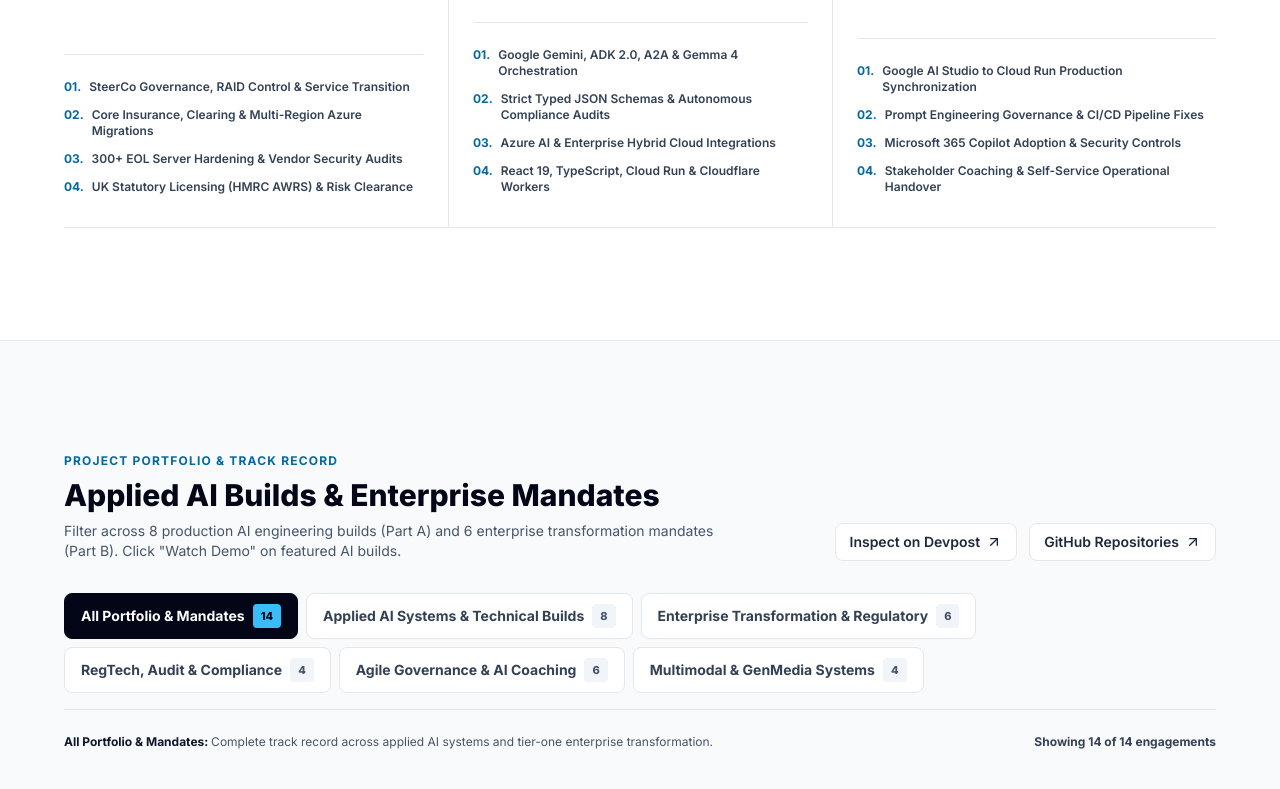
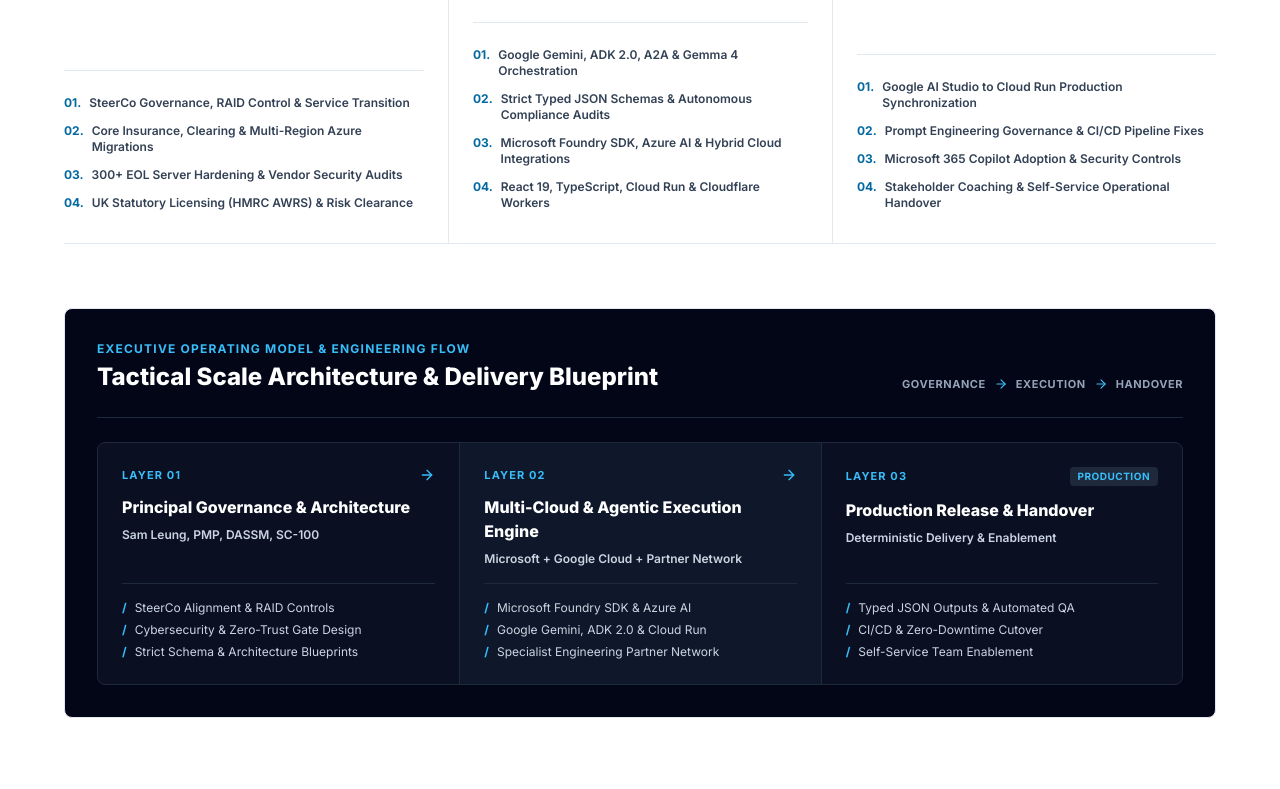
Before and after one commit to Samgorleung/tactical-scale, a React (Vite) app: page / in a window 1280 px wide. Shown: the part 2440-3229 px from the top of the page. Built offline with nearby package versions, Linux system fonts and the light colour scheme.

Commit message:
Add MS Foundry SDK badge, executive architecture blueprint, and principal portrait

```diff
--- a/src/App.tsx
+++ b/src/App.tsx
@@ -20,6 +20,7 @@ export function App() {
   const [mobileMenuOpen, setMobileMenuOpen] = useState<boolean>(false);
   const [activeVideoItem, setActiveVideoItem] = useState<PortfolioItem | null>(null);
   const [showAllBadges, setShowAllBadges] = useState<boolean>(false);
+  const [portraitError, setPortraitError] = useState<boolean>(false);
 
   useEffect(() => {
     function handleKeyDown(e: KeyboardEvent) {
@@ -525,7 +526,7 @@ export function App() {
                 </li>
                 <li className="flex items-start space-x-2">
                   <span className="text-sky-700 font-bold">03.</span>
-                  <span>Azure AI & Enterprise Hybrid Cloud Integrations</span>
+                  <span>Microsoft Foundry SDK, Azure AI & Hybrid Cloud Integrations</span>
                 </li>
                 <li className="flex items-start space-x-2">
                   <span className="text-sky-700 font-bold">04.</span>
@@ -565,6 +566,127 @@ export function App() {
                   <span>Stakeholder Coaching & Self-Service Operational Handover</span>
                 </li>
               </ul>
+            </div>
+          </div>
+
+          {/* Executive Architecture & Operating Model Diagram */}
+          <div className="mt-16 border border-slate-200 rounded-lg bg-slate-950 text-white p-6 sm:p-8">
+            <div className="flex flex-col md:flex-row md:items-end justify-between gap-4 pb-6 border-b border-slate-800">
+              <div>
+                <div className="text-xs font-bold uppercase tracking-widest text-sky-400 mb-1">
+                  Executive Operating Model & Engineering Flow
+                </div>
+                <h4 className="text-xl sm:text-2xl font-extrabold text-white">
+                  Tactical Scale Architecture & Delivery Blueprint
+                </h4>
+              </div>
+              <div className="flex items-center space-x-2 text-[11px] font-bold uppercase tracking-wider text-slate-400 shrink-0">
+                <span>Governance</span>
+                <ArrowRight className="w-3.5 h-3.5 text-sky-400" />
+                <span>Execution</span>
+                <ArrowRight className="w-3.5 h-3.5 text-sky-400" />
+                <span>Handover</span>
+              </div>
+            </div>
+
+            <div className="grid lg:grid-cols-3 gap-0 mt-6 border border-slate-800 rounded-lg divide-y lg:divide-y-0 lg:divide-x divide-slate-800 bg-slate-900/60">
+              {/* Layer 01 */}
+              <div className="p-6 relative flex flex-col justify-between">
+                <div>
+                  <div className="flex items-center justify-between gap-2 mb-3">
+                    <span className="text-[11px] font-bold uppercase tracking-widest text-sky-400">
+                      Layer 01
+                    </span>
+                    <ArrowRight className="hidden lg:block w-4 h-4 text-sky-400" />
+                  </div>
+                  <h5 className="text-base font-extrabold text-white mb-2">
+                    Principal Governance & Architecture
+                  </h5>
+                  <div className="text-xs font-semibold text-slate-300 mb-4">
+                    Sam Leung, PMP, DASSM, SC-100
+                  </div>
+                </div>
+                <ul className="text-xs text-slate-300 space-y-1.5 pt-4 border-t border-slate-800">
+                  <li className="flex items-start space-x-2">
+                    <span className="text-sky-400 font-bold">/</span>
+                    <span>SteerCo Alignment & RAID Controls</span>
+                  </li>
+                  <li className="flex items-start space-x-2">
+                    <span className="text-sky-400 font-bold">/</span>
+                    <span>Cybersecurity & Zero-Trust Gate Design</span>
+                  </li>
+                  <li className="flex items-start space-x-2">
+                    <span className="text-sky-400 font-bold">/</span>
+                    <span>Strict Schema & Architecture Blueprints</span>
+                  </li>
+                </ul>
+              </div>
+
+              {/* Layer 02 */}
+              <div className="p-6 relative flex flex-col justify-between bg-slate-900">
+                <div>
+                  <div className="flex items-center justify-between gap-2 mb-3">
+                    <span className="text-[11px] font-bold uppercase tracking-widest text-sky-400">
+                      Layer 02
+                    </span>
+                    <ArrowRight className="hidden lg:block w-4 h-4 text-sky-400" />
+                  </div>
+                  <h5 className="text-base font-extrabold text-white mb-2">
+                    Multi-Cloud & Agentic Execution Engine
+                  </h5>
+                  <div className="text-xs font-semibold text-slate-300 mb-4">
+                    Microsoft + Google Cloud + Partner Network
+                  </div>
+                </div>
+                <ul className="text-xs text-slate-300 space-y-1.5 pt-4 border-t border-slate-800">
+                  <li className="flex items-start space-x-2">
+                    <span className="text-sky-400 font-bold">/</span>
+                    <span>Microsoft Foundry SDK & Azure AI</span>
+                  </li>
+                  <li className="flex items-start space-x-2">
+                    <span className="text-sky-400 font-bold">/</span>
+                    <span>Google Gemini, ADK 2.0 & Cloud Run</span>
+                  </li>
+                  <li className="flex items-start space-x-2">
+                    <span className="text-sky-400 font-bold">/</span>
+                    <span>Specialist Engineering Partner Network</span>
+                  </li>
+                </ul>
+              </div>
+
+              {/* Layer 03 */}
+              <div className="p-6 flex flex-col justify-between">
+                <div>
+                  <div className="flex items-center justify-between gap-2 mb-3">
+                    <span className="text-[11px] font-bold uppercase tracking-widest text-sky-400">
+                      Layer 03
+                    </span>
+                    <span className="text-[10px] font-bold uppercase tracking-wider px-2 py-0.5 rounded bg-slate-800 text-sky-400">
+                      Production
+                    </span>
+                  </div>
+                  <h5 className="text-base font-extrabold text-white mb-2">
+                    Production Release & Handover
+                  </h5>
+                  <div className="text-xs font-semibold text-slate-300 mb-4">
+                    Deterministic Delivery & Enablement
+                  </div>
+                </div>
+                <ul className="text-xs text-slate-300 space-y-1.5 pt-4 border-t border-slate-800">
+                  <li className="flex items-start space-x-2">
+                    <span className="text-sky-400 font-bold">/</span>
+                    <span>Typed JSON Outputs & Automated QA</span>
+                  </li>
+                  <li className="flex items-start space-x-2">
+                    <span className="text-sky-400 font-bold">/</span>
+                    <span>CI/CD & Zero-Downtime Cutover</span>
+                  </li>
+                  <li className="flex items-start space-x-2">
+                    <span className="text-sky-400 font-bold">/</span>
+                    <span>Self-Service Team Enablement</span>
+                  </li>
+                </ul>
+              </div>
             </div>
           </div>
         </div>
@@ -1092,7 +1214,7 @@ export function App() {
                   </li>
                   <li>
                     <strong className="text-slate-950">Certified Stack:</strong> SC-100 Expert,
-                    AI-102 & AZ-104
+                    AI-102, AZ-104 & MS Foundry SDK
                   </li>
                   <li>
                     <strong className="text-slate-950">Infrastructure:</strong> Azure, M365/O365
@@ -1127,16 +1249,39 @@ export function App() {
           <div className="bg-slate-950 text-white rounded-lg p-8 sm:p-10 border border-slate-800">
             <div className="grid lg:grid-cols-3 gap-10 items-start">
               <div className="lg:col-span-2">
-                <div className="text-xs font-bold uppercase tracking-widest text-sky-400 mb-2">
+                <div className="flex flex-col sm:flex-row sm:items-center gap-5 mb-6 pb-6 border-b border-slate-800">
+                  <div className="w-24 h-24 sm:w-28 sm:h-28 rounded-lg overflow-hidden border-2 border-slate-700 bg-slate-900 shrink-0 flex items-center justify-center">
+                    {!portraitError ? (
+                      <img
+                        src="/sam-leung.jpg"
+                        alt="Sam Leung, PMP, DASSM"
+                        className="w-full h-full object-cover object-top"
+                        onError={() => setPortraitError(true)}
+                      />
+                    ) : (
+                      <div className="text-center">
+                        <div className="text-2xl font-extrabold tracking-tight text-sky-400">
+                          SL
+                        </div>
+                        <div className="text-[10px] font-bold uppercase tracking-wider text-slate-400 mt-0.5">
+                          Principal
+                        </div>
+                      </div>
+                    )}
+                  </div>
+                  <div>
+                    <div className="text-xs font-bold uppercase tracking-widest text-sky-400 mb-1.5">
                       Principal Consultant & Founder | Greater London, UK
                     </div>
                     <h3 className="text-3xl font-extrabold mb-1">
                       Sam Leung, PMP, DASSM
                     </h3>
-                <p className="text-xs text-slate-400 font-medium mb-6">
-                  Trading as: Sam Leung T/A Tactical Scale (Sole Trader transitioning to UK Limited
-                  Company)
+                    <p className="text-xs text-slate-400 font-medium">
+                      Trading as: Sam Leung T/A Tactical Scale (Sole Trader transitioning to UK
+                      Limited Company)
                     </p>
+                  </div>
+                </div>
 
                 <ul className="space-y-3 text-xs sm:text-sm text-slate-300 mb-6 leading-relaxed">
                   <li className="flex items-start space-x-2.5">
@@ -1458,6 +1603,13 @@ const CERTIFICATION_BADGES: {
     imageUrl: '/Badges/microsoft-certified-associate-badge.svg',
   },
   {
+    issuer: 'Microsoft',
+    code: 'MS Foundry SDK',
+    name: 'Generative AI Chat Apps with Microsoft Foundry SDK',
+    tier: 'Microsoft Applied Skills',
+    imageUrl: '/Badges/applied-skill.svg',
+  },
+  {
     issuer: 'Google Cloud',
     code: 'Gemini Multi-Agent',
     name: 'Orchestrate Multi-Agent Workflows with Gemini Enterprise',
@@ -1472,39 +1624,39 @@ const CERTIFICATION_BADGES: {
     imageUrl: '/Badges/develop-ai-powered-prototypes-in-google-ai-studio.png',
   },
   {
+    issuer: 'PMI',
+    code: 'PMI Agentic AI Lab',
+    name: 'Agentic AI Build Lab for Project Managers',
+    tier: 'Verified Micro-Credential',
+    imageUrl: '/Badges/pmi-essentials-agentic-ai-build-lab-for-project-man.png',
+  },
+  {
+    issuer: 'PMI',
+    code: 'Agile Hybrid Pro',
+    name: 'Agile Hybrid Project Pro',
+    tier: 'Verified Micro-Credential',
+    imageUrl: '/Badges/agile-hybrid-project-pro.png',
+  },
+  {
+    issuer: 'Make Academy',
+    code: 'AI Agent Builder',
+    name: 'Autonomous AI Agent & Workflow Builder',
+    tier: 'Verified Automation Credential',
+    imageUrl: '/Badges/ai-agent-builder.1.png',
+  },
+  {
+    issuer: 'Make Academy',
+    code: 'Make Advanced ★★★★',
+    name: 'Advanced Enterprise Workflow & API Automation',
+    tier: 'Advanced Certification',
+    imageUrl: '/Badges/make-advanced.png',
+  },
+  {
     issuer: 'Google Cloud',
     code: 'Vertex AI Prompts',
     name: 'Prompt Design in Vertex AI',
     tier: 'Google Skill Badge',
     imageUrl: '/Badges/prompt-design-in-vertex-ai-skill-badge.png',
-  },
-  {
-    issuer: 'PMI',
-    code: 'PMI Agentic AI Lab',
-    name: 'Agentic AI Build Lab for Project Managers',
-    tier: 'Verified Micro-Credential',
-    imageUrl: '/Badges/pmi-essentials-agentic-ai-build-lab-for-project-man.png',
-  },
-  {
-    issuer: 'PMI',
-    code: 'Agile Hybrid Pro',
-    name: 'Agile Hybrid Project Pro',
-    tier: 'Verified Micro-Credential',
-    imageUrl: '/Badges/agile-hybrid-project-pro.png',
-  },
-  {
-    issuer: 'Make Academy',
-    code: 'AI Agent Builder',
-    name: 'Autonomous AI Agent & Workflow Builder',
-    tier: 'Verified Automation Credential',
-    imageUrl: '/Badges/ai-agent-builder.1.png',
-  },
-  {
-    issuer: 'Make Academy',
-    code: 'Make Advanced ★★★★',
-    name: 'Advanced Enterprise Workflow & API Automation',
-    tier: 'Advanced Certification',
-    imageUrl: '/Badges/make-advanced.png',
   },
   {
     issuer: 'PMI',
--- a/src/data/portfolio.ts
+++ b/src/data/portfolio.ts
@@ -390,9 +390,9 @@ export const DIAGNOSTIC_SCENARIOS: DiagnosticScenario[] = [
     title: 'Moving Generative AI from Fragile Prototype to Schema-Enforced Production',
     badge: 'Applied AI & Agentic Systems',
     days30:
-      'Architecture & security review (SC-100 aligned), typed JSON schema design, and model routing selection (Gemini, ADK 2.0, Gemma).',
+      'Architecture & security review (SC-100 aligned), typed JSON schema design, and model routing selection (Microsoft Foundry SDK, Gemini, ADK 2.0, Gemma).',
     days60:
-      'Build and containerize multi-agent workflows on Google Cloud Run, Firebase, or Cloudflare Workers with deterministic validation.',
+      'Build and containerize multi-agent workflows on Azure AI, Google Cloud Run, Firebase, or Cloudflare Workers with deterministic validation.',
     days90:
       'Full integration into operational workflows with automated compliance auditing, CI/CD pipelines, and team handover.',
     proof:
```
Also changed, not shown: public/Badges/applied-skill.svg (added), public/sam-leung.jpg (added), 1 other file (tests, documents, lock files or other folders). Lines whose indentation alone changed are shown as unchanged.
